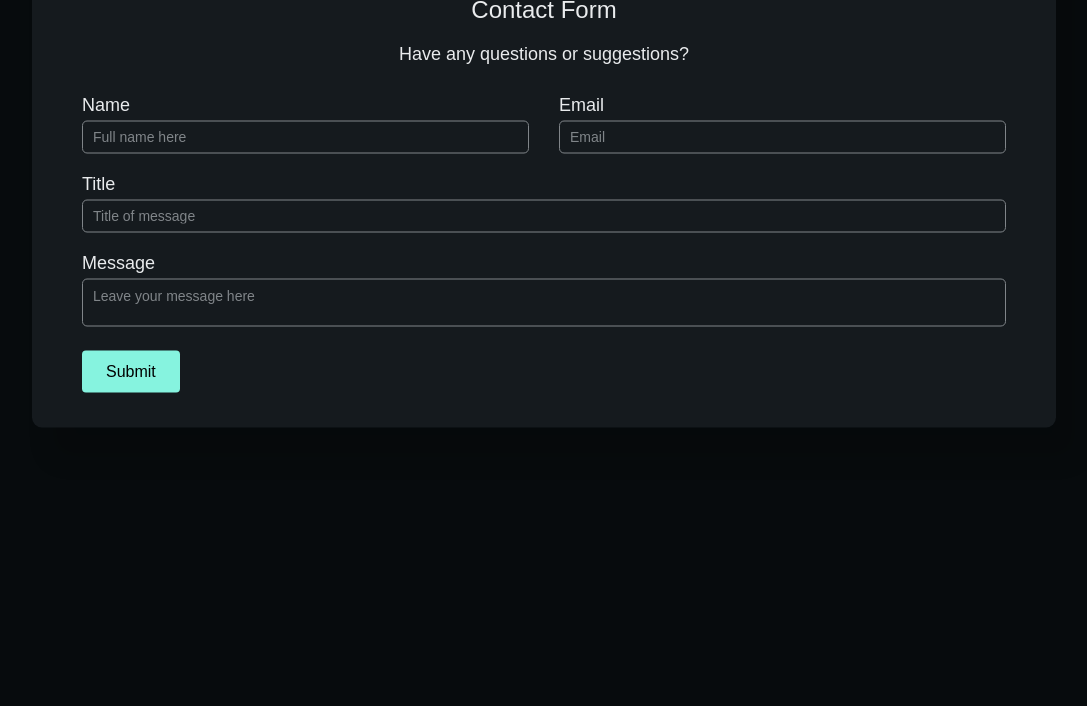
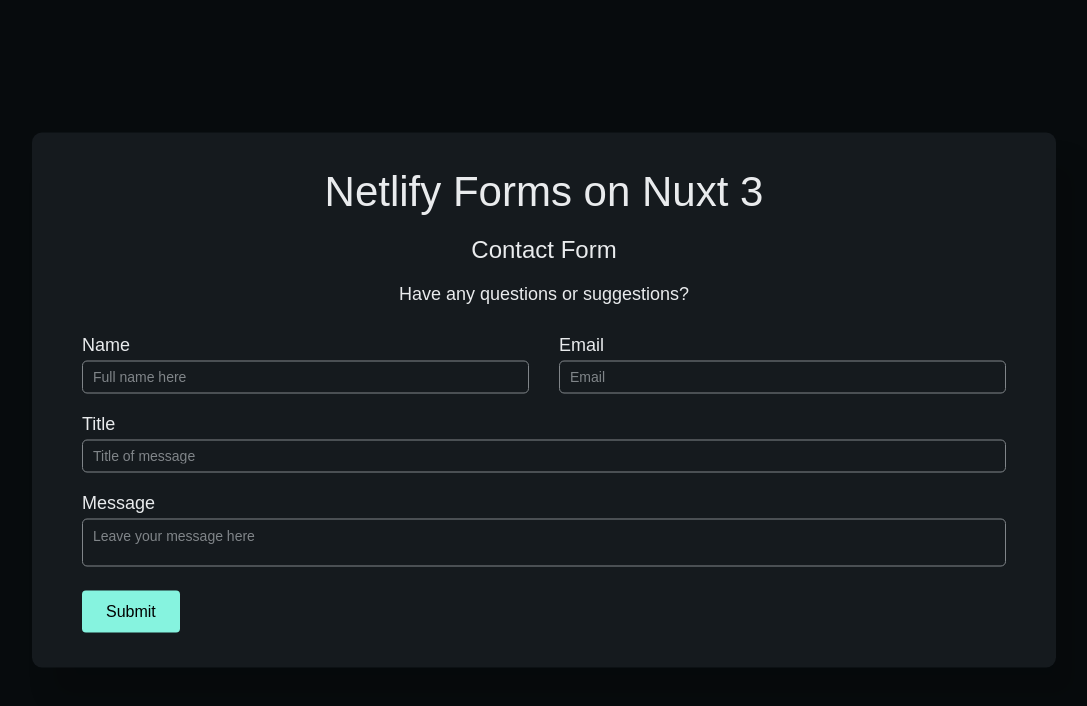
Before and after one commit to MelvinPeepers/nuxt_three_form_js, a Nuxt app: page / in a window 1280 px wide. Shown: the top 706 px of the page, without its empty margins (96-1183 px from the left). Built offline with nearby package versions, Linux system fonts and the light colour scheme.

Commit message:
added CSS to move card down the page

```diff
--- a/assets/styling.css
+++ b/assets/styling.css
@@ -22,7 +22,7 @@
     transform: translate(-50%, -50%);
     position: absolute;
     left: 50%;
-    top: 20%;
+    top: 50%;
     border-radius: 10px;
     box-shadow: 20px 30px 25px rgba(0,0,0,0.15);
 }
```
